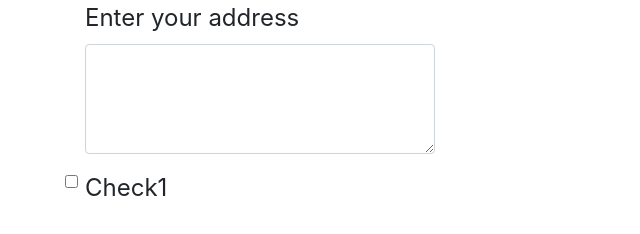
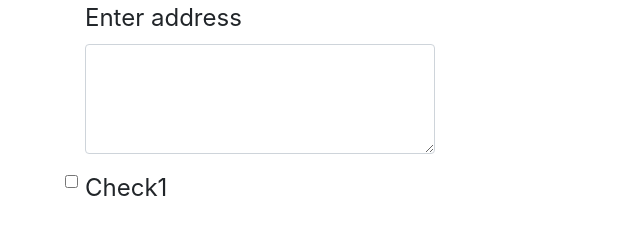
Before and after one commit to sagipa27/bootrepo, a plain HTML site: page index.html in a window 1280 px wide. Shown: the full height of the page, 0-640 px from the left. Drawn offline with nearby package versions, Linux system fonts and the light colour scheme.

Commit message:
Change made to index

```diff
--- a/index.html
+++ b/index.html
@@ -13,7 +13,7 @@
                 <div class="col-md-4">
                     <form>
                        <div class="form-group">
-                           <label>Enter your address</label>
+                           <label>Enter  address</label>
                            <textarea class="form-control" rows=4></textarea>
                        </div>
                        <div class="form-group">
```
